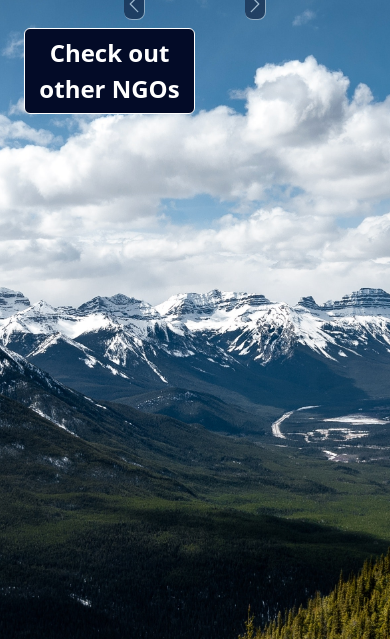
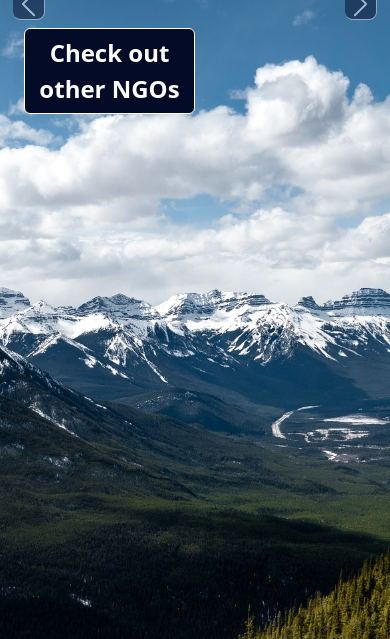
Before and after one commit to lpewton/Feb-2023-Hackathon, a Django app: page / in a window 390 px wide; the page is wider, and only the part inside the window is pictured. Shown: the part 90-729 px from the top of that part. Run offline with Django 3.2, Linux system fonts and the light colour scheme; data that the repository does not hold is empty; some libraries are stand-ins or nearby versions; some web fonts are replaced.

Commit message:
fix responsiveness of index carousel

```diff
--- a/templates/index.html
+++ b/templates/index.html
@@ -3,8 +3,8 @@
 {% block content %}
 
 <section id="hero" class="container-fluid">
-    <div class="container">
-        <div id="carouselExampleAutoplaying" class="carousel slide col-5 mx-auto mt-1" data-bs-ride="carousel">
+    <div class="row">
+        <div id="carouselExampleAutoplaying" class="carousel slide col-12 col-lg-5 mx-auto mt-1" data-bs-ride="carousel">
 
             <div class="carousel-indicators">
                 <button type="button" data-bs-target="#carouselExampleIndicators" data-bs-slide-to="0" class="active"
@@ -49,6 +49,7 @@
             </button>
         </div>
     </div>
+
     <div class="container">
         <div class="row">
             <div class="col-12 gy-4">
```
